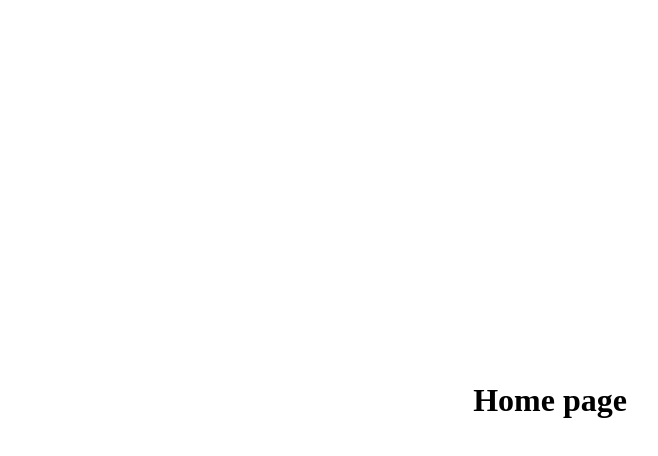
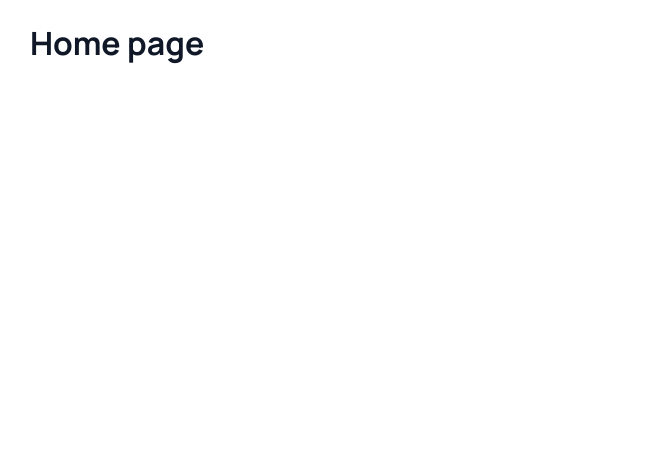
Before and after one commit to anstshaT/rentalCar, a React (Vite) app: page / in a window 1280 px wide. Shown: the top 456 px of the page, without its empty margins (90-748 px from the left). Built offline with nearby package versions, Linux system fonts and the light colour scheme.

Commit message:
Add basic styles

```diff
--- a/index.html
+++ b/index.html
@@ -3,6 +3,12 @@
   <head>
     <meta charset="UTF-8" />
     <link rel="icon" type="image/svg+xml" href="/logo.svg" />
+    <link rel="preconnect" href="https://fonts.googleapis.com" />
+    <link rel="preconnect" href="https://fonts.gstatic.com" crossorigin />
+    <link
+      href="https://fonts.googleapis.com/css2?family=Manrope:wght@200..800&display=swap"
+      rel="stylesheet"
+    />
     <meta name="viewport" content="width=device-width, initial-scale=1.0" />
     <title>RentalCar</title>
   </head>
--- a/src/App.css
+++ b/src/App.css
@@ -1,6 +1,4 @@
 #root {
   max-width: 1280px;
   margin: 0 auto;
-  padding: 2rem;
-  text-align: center;
 }
--- a/src/App.jsx
+++ b/src/App.jsx
@@ -1,4 +1,4 @@
-import { Route, Routes } from "react-router-dom";
+import { Route, Routes } from "react-router";
 import "./App.css";
 import HomePage from "./pages/HomePage/HomePage";
 import CatalogPage from "./pages/CatalogPage/CatalogPage";
--- a/src/index.css
+++ b/src/index.css
@@ -1,7 +1,20 @@
+:root {
+  --main: #101828;
+  --gray: #8d929a;
+  --gray-light: #dadde1;
+  --badges: #f2f4f7;
+  --inputs: #f7f7f7;
+  --white: #fff;
+  --button: #3470ff;
+  --button-hover: #0b44cd;
+}
+
 body {
   margin: 0;
-  display: flex;
-  place-items: center;
-  min-width: 320px;
-  min-height: 100vh;
+  padding: 0 120px;
+
+  background: var(--white);
+  font-family: Manrope, sans-serif;
+  font-size: 16px;
+  color: var(--main);
 }
--- a/src/main.jsx
+++ b/src/main.jsx
@@ -2,7 +2,7 @@ import { StrictMode } from "react";
 import { createRoot } from "react-dom/client";
 import "./index.css";
 import App from "./App.jsx";
-import { BrowserRouter } from "react-router-dom";
+import { BrowserRouter } from "react-router";
 
 createRoot(document.getElementById("root")).render(
   <StrictMode>
```
